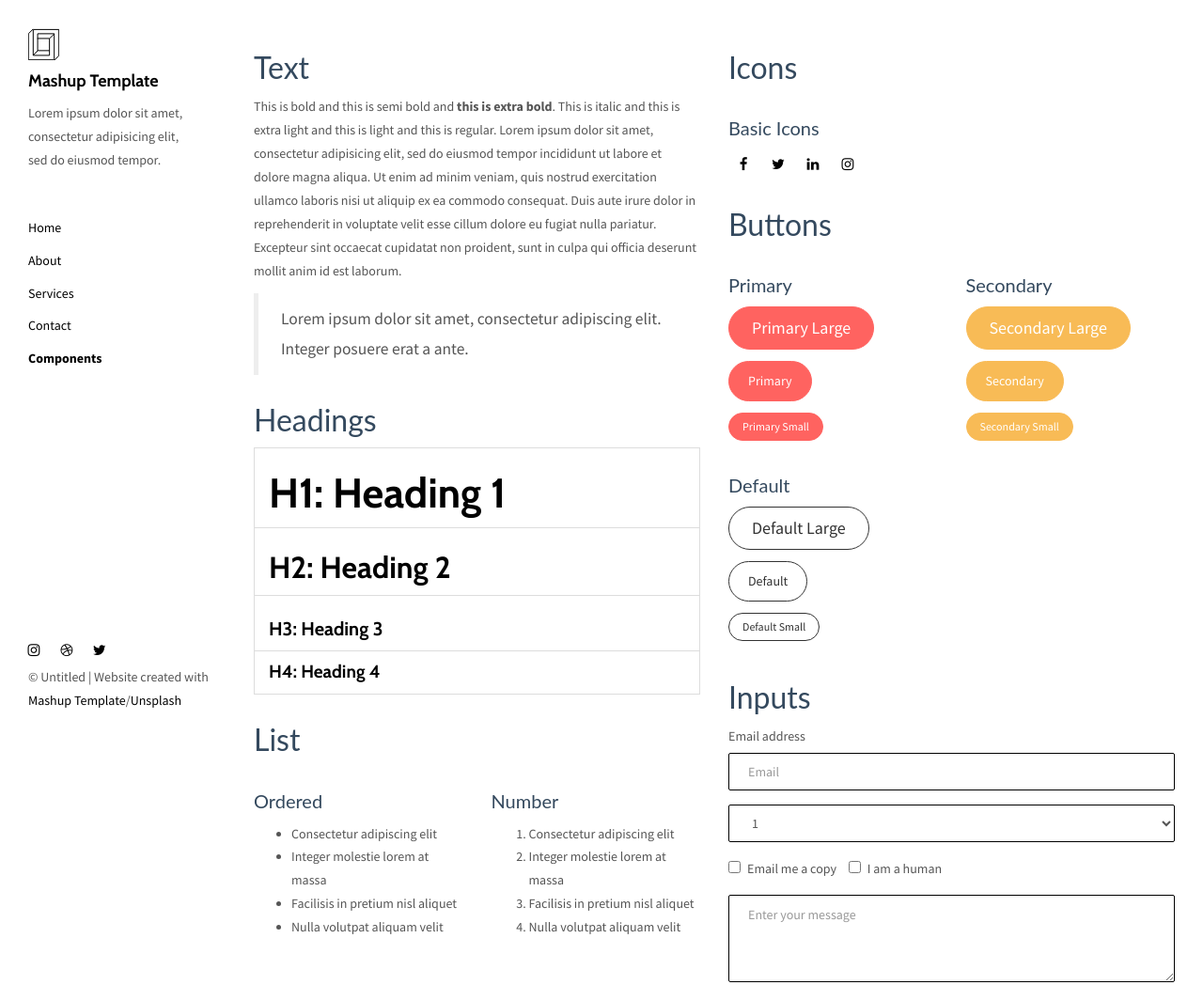
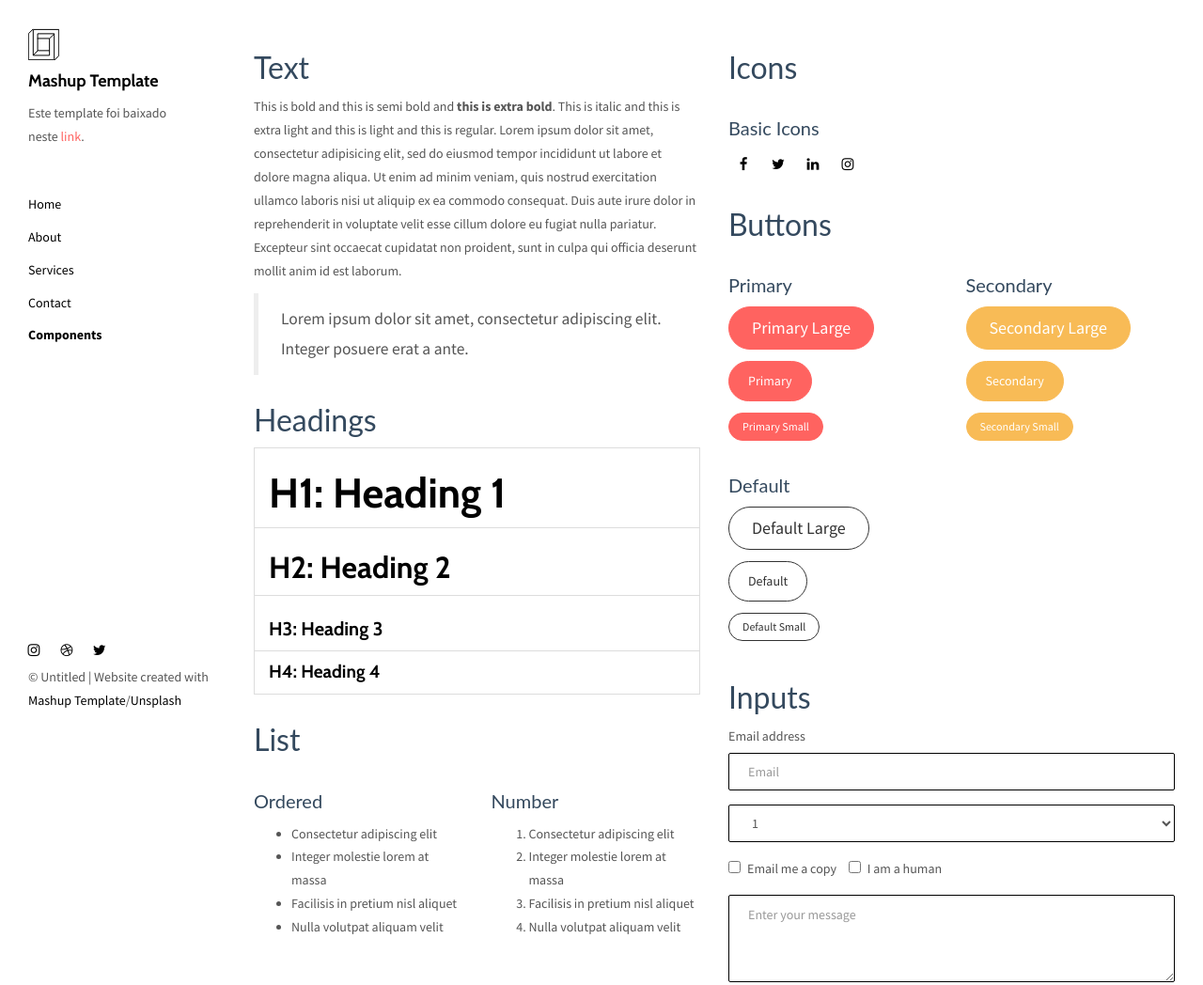
Before and after one commit to HaraLambda3/savory-git, a plain HTML site: page components.html in a window 1280 px wide. Shown: the top 1048 px of the page at 94% size. Drawn offline with nearby package versions, Linux system fonts and the light colour scheme.

Commit message:
fix: ajustando a descrição lateral das de mais páginas

```diff
--- a/components.html
+++ b/components.html
@@ -42,8 +42,7 @@
             <img class="img-responsive site-logo" alt="" src="./assets/images/mashup-logo.svg">
             Mashup Template
           </a>
-        <p>Lorem ipsum dolor sit amet, consectetur adipisicing elit, sed do eiusmod
-        tempor.</p>
+          <p>Este template foi baixado neste <a href="https://www.free-css.com/free-css-templates/page273/savory">link</a>.</p>
       </div>
       <ul class="nav">
         <li><a href="./index.html" title="">Home</a></li>
```
Also changed, not shown: about.html (+1 -2 lines), contact.html (+1 -2 lines), services.html (+1 -2 lines).
